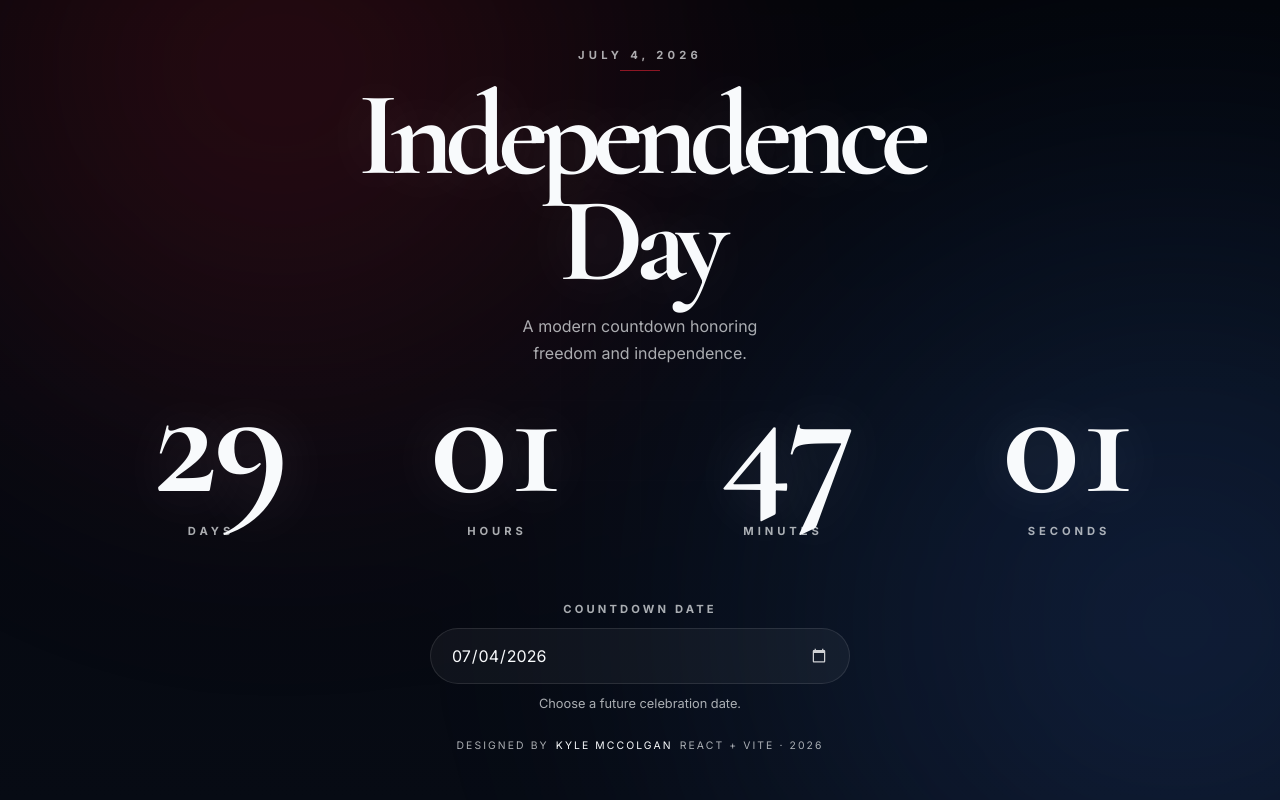
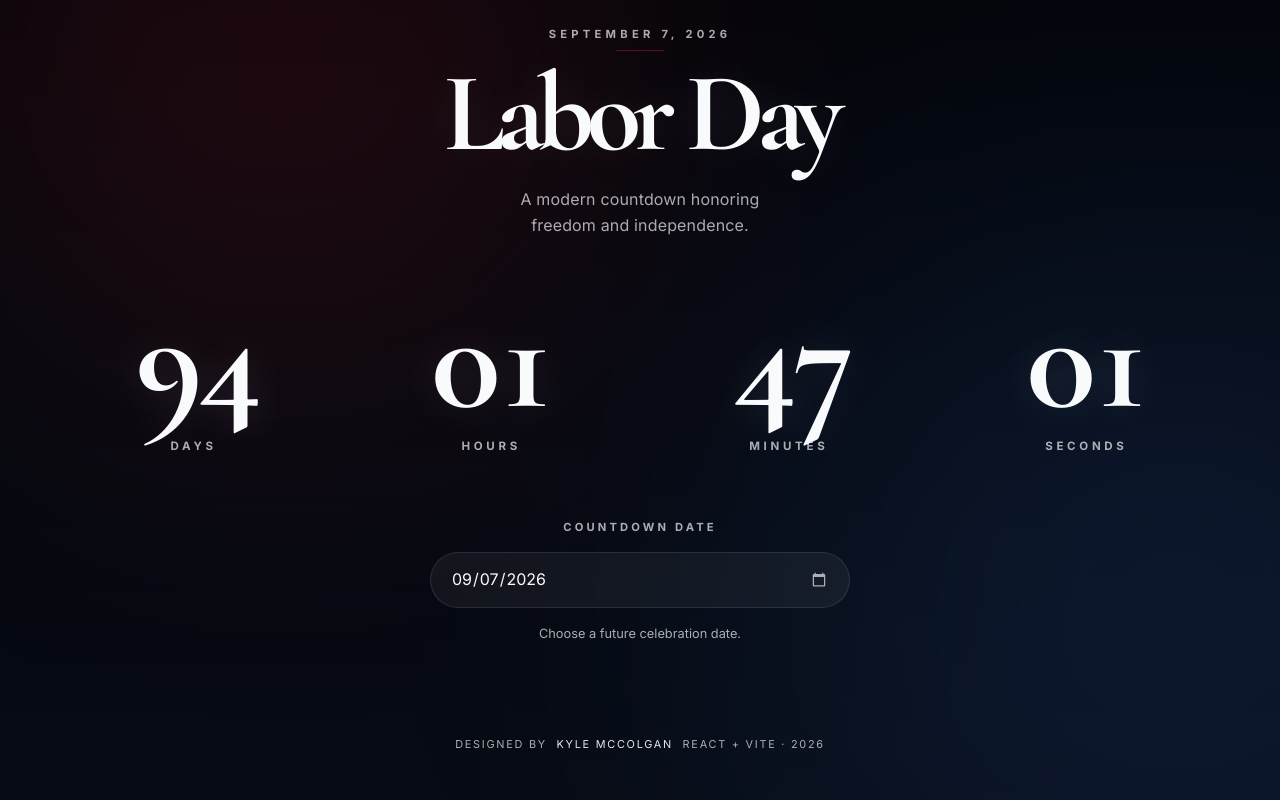
Before and after one commit to mcckyle/the-countdown, a React (Vite) app: page / in a window 1280 px wide. Built offline with nearby package versions, Linux system fonts and the light colour scheme.

Commit message:
Begin the Labor Day 2026 countdown.

```diff
--- a/index.html
+++ b/index.html
@@ -7,17 +7,25 @@
       content="width=device-width, initial-scale=1, viewport-fit=cover"
     />
 
-    <title>Independence Day Countdown • July 4, 2026</title>
+    <title>Labor Day Countdown • September 7, 2026</title>
     <meta
       name="description"
-      content="A modern Independence Day countdown experience counting down to July 4, 2026."
+      content="A modern Labor Day countdown experience counting down to September 7, 2026."
     />
 
     <!-- Open Graph Meta. -->
-    <meta property="og:title" content="Independence Day Countdown" />
-    <meta property="og:description" content="A modern countdown experience for Independence Day 2026." />
+    <meta property="og:title" content="Labor Day Countdown" />
+    <meta property="og:description" content="A modern countdown experience for Labor Day 2026." />
     <meta property="og:type" content="website" />
     <meta property="og:locale" content="en_US" />
+    <meta rel="canonical" href="https://mcckyle.github.io/the-countdown" />
+    <meta property="og:image" content="/images/labor-day-preview.png" />
+    <meta property="og:image:alt" content="Labor Day Countdown" />
+
+    <meta name="twitter:card" content="summary_large_image" />
+    <meta name="twitter:title" content="Labor Day Countdown" />
+    <meta name="twitter:description" content="A modern countdown experience for Labor Day 2026." />
+    <meta property="twitter:image" content="/images/labor-day-preview.png" />
 
     <!-- Theme. -->
     <meta name="theme-color" content="#03050a" />
@@ -43,7 +51,7 @@
 
   <body>
     <noscript>
-      JavaScript is required to view the Independence Day countdown.
+      JavaScript is required to view the Labor Day countdown.
     </noscript>
 
     <div id="root"></div>
--- a/src/App.css
+++ b/src/App.css
@@ -14,22 +14,22 @@
     display: flex;
     flex-direction: column;
     align-items: center;
-    padding: clamp(1rem, 4vw, 3rem);
+    padding: clamp(1rem, 2vw, 2rem) clamp(1rem, 5vw, 4rem) clamp(2rem, 4vw, 3rem);
     overflow: hidden;
 }
 
 /* ====================================
-   App Ambient Independence Atmosphere Styles.
+   App Ambient Atmosphere Styles.
 ======================================= */
 .app-shell::before
 {
     content: "";
     position: absolute;
     inset: -20%;
-    background: radial-gradient(circle at 30% 20%, rgba(185, 28, 45, 0.22), transparent 35%),
-                radial-gradient(circle at 80% 70%, rgba(59, 130, 246, 0.18), transparent 40%);
+    background: radial-gradient(circle at 30% 20%, rgba(185, 28, 45, 0.18), transparent 35%),
+                radial-gradient(circle at 80% 70%, rgba(59, 130, 246, 0.15), transparent 40%);
 
-    filter: blur(90px);
+    filter: blur(110px);
     z-index: -2;
 }
 
@@ -53,7 +53,7 @@
     );
     background-size: 80px 80px;
     mask-image: radial-gradient(circle, black, transparent 70%);
-    opacity: 0.25;
+    opacity: 0.16;
     pointer-events: none;
     z-index: -1;
 }
@@ -63,7 +63,7 @@
 ======================================= */
 .main
 {
-    width: min(100%, 1080px);
+    width: min(100%, 1200px);
     flex: 1;
     display: flex;
     flex-direction: column;
@@ -80,36 +80,33 @@
 .countdown-section
 {
     width: 100%;
-    padding: clamp(1.5rem, 6vw, 5rem);
+    padding: clamp(2rem, 7vw, 6rem);
     border-radius: var(--radius);
-    background: linear-gradient(180deg, rgba(255, 255, 255, 0.07), rgba(255, 255, 255, 0.035));
-    border: 1px solid var(--color-border);
+    background: linear-gradient(180deg, rgba(255, 255, 255, 0.075), rgba(255, 255, 255, 0.03));
+    border: 1px solid rgba(255, 255, 255, 0.090);
     backdrop-filter: blur(var(--glass-blur));
     box-shadow: var(--shadow-soft);
     overflow: hidden;
+}
+.countdown-section::before
+{
+    content: "";
+    position: absolute;
+    inset: 0;
+    pointer-events: none;
+
+    background: linear-gradient(
+        180deg,
+        rgba(255, 255, 255, 0.080),
+        transparent 30%
+    );
+    opacity: 0.70;
 }
 
 /* ====================================
    App Date Picker Width Styles.
 ======================================= */
 .date-section, .date-picker { width: min(100%, 420px); }
-
-/* ====================================
-   App Hover Effects Styles.
-======================================= */
-/*@media (hover: hover)
-{
-    .countdown-section
-    {
-        transition: transform var(--transition), box-shadow var(--transition), border-color var(--transition);
-    }
-    .countdown-section:hover
-    {
-        transform: translateY(-3px);
-        border-color: var(--color-border-strong);
-        box-shadow: var(--shadow-raised);
-    }
-}*/
 
 /* ====================================
    App Media Query Styles.
--- a/src/App.jsx
+++ b/src/App.jsx
@@ -1,10 +1,9 @@
 //Filename: App.jsx
 //Author: Kyle McColgan
-//Date: 1 July 2026
+//Date: 1 August 2026
 //Description: This file contains the entry component for the Countdown React project.
 
 import { useState } from "react";
-
 import Header from "./components/Header/Header.jsx";
 import Countdown from "./components/Countdown/Countdown.jsx";
 import DatePicker from "./components/DatePicker/DatePicker.jsx";
@@ -14,18 +13,18 @@ import "./App.css";
 
 function App()
 {
-  //Target date: Independence Day 2026 (July 4, 2026).
-  const [targetDate, setTargetDate] = useState("2026-07-04T00:00:00");
+  //Target date: Labor Day 2026 (September 7, 2026).
+  const [targetDate, setTargetDate] = useState("2026-09-07T00:00:00");
   const today = new Date().toISOString().split("T")[0];
 
-  function handleDateChange(e)
+  const handleDateChange = ({ target }) =>
   {
-    const date = e.target.value;
+    if (!target.value)
+    {
+      return;
+    }
 
-    if (date)
-    {
-      setTargetDate(`${date}T00:00:00`);
-    }
+    setTargetDate(`${target.value}T00:00:00`);
   };
 
     return (
--- a/src/components/Countdown/Countdown.css
+++ b/src/components/Countdown/Countdown.css
@@ -7,8 +7,8 @@
 {
     width: 100%;
     display: grid;
-    grid-template-columns: repeat(4, 1fr);
-    gap: clamp(1rem, 5vw, 4rem);
+    grid-template-columns: repeat(4, minmax(0, 1fr));
+    gap: clamp(1.25rem, 3vw, 3rem);
     align-items: center;
 }
 
@@ -17,10 +17,12 @@
 ======================================= */
 .time-unit
 {
+    position: relative;
     display: flex;
     flex-direction: column;
     align-items: center;
     text-align: center;
+    padding-inline: clamp(0.25rem, 1vw, 1rem);
 }
 
 /* ====================================
@@ -29,14 +31,15 @@
 .time-value
 {
     font-family: var(--heading-font);
-    font-size: clamp(4rem, 14vw, 10rem);
+    font-size: clamp(4.25rem, 13vw, 9rem);
     font-weight: 700;
+    font-feature-settings: "tnum";
     font-variant-numeric: tabular-nums;
 
     line-height: 0.85;
     letter-spacing: -0.07em;
     color: var(--color-text);
-    text-shadow: 0 0 60px rgba(255, 255, 255, 0.14);
+    text-shadow: 0 0 42px rgba(255, 255, 255, 0.12);
 
     animation: countdownTick 400ms ease both;
 }
@@ -47,9 +50,9 @@
 .time-label
 {
     margin-top: 1rem;
-    font-size: 0.7rem;
+    font-size: 0.72rem;
     font-weight: 700;
-    letter-spacing: 0.35em;
+    letter-spacing: 0.32em;
     text-transform: uppercase;
     color: var(--color-text-muted);
 }
@@ -57,16 +60,15 @@
 /* ====================================
    Countdown Completion State Styles.
 ======================================= */
-.countdown.complete
+.countdown-complete
 {
-    min-height: 260px;
-
+    min-height: 18rem;
     display: flex;
     flex-direction: column;
     align-items: center;
     justify-content: center;
     text-align: center;
-    gap: 1rem;
+    gap: 1.25rem;
 }
 .complete-date
 {
@@ -80,20 +82,11 @@
 .complete-subtitle { margin: 0; color: var(--color-text-muted); max-width: 34ch; }
 
 /* ====================================
-   Countdown Desktop Hover Styles.
-======================================= */
-/*@media (hover: hover)
-{
-    .time-unit { transition: transform var(--transition); }
-    .time-unit:hover { transform: translateY(-4px); }
-}*/
-
-/* ====================================
    Countdown Animations Styles.
 ======================================= */
 @keyframes countdownTick
 {
-    from { opacity: 0.6; transform: translateY(4px); }
+    from { opacity: 0.72; transform: translateY(2px); }
     to { opacity: 1; transform: translateY(0); }
 }
 
--- a/src/components/Countdown/Countdown.jsx
+++ b/src/components/Countdown/Countdown.jsx
@@ -1,6 +1,6 @@
 //Filename: Countdown.jsx
 //Author: Kyle McColgan
-//Date: 1 July 2026
+//Date: 1 August 2026
 //Description: This file contains the parent component for the Countdown React project.
 
 import { useState, useEffect } from "react";
@@ -42,8 +42,8 @@ function Countdown({ targetDate })
         className="countdown countdown-complete"
         aria-live="polite"
       >
-        <p className="complete-date">July 4, 2026</p>
-        <h2 className="complete-title">Happy Independence Day</h2>
+        <p className="complete-date">September 7, 2026</p>
+        <h2 className="complete-title">Happy Labor Day</h2>
         <p className="complete-subtitle">Honoring freedom and independence.</p>
       </section>
     );
@@ -54,14 +54,15 @@ function Countdown({ targetDate })
       className="countdown"
       role="timer"
       aria-live="polite"
+      aria-label="Time remaining until the selected date"
     >
       {UNITS.map(({ key, label }) => (
-        <div key={key} className="time-unit">
+        <article key={key} className="time-unit" aria-label={`${timeLeft[key]} ${label}`}>
           <span className="time-value">
             {String(timeLeft[key]).padStart(2, "0")}
           </span>
-          <span className="time-label">{label}</span>
-        </div>
+          <span className="time-label" aria-hidden="true">{label}</span>
+        </article>
       ))}
     </section>
   );
--- a/src/components/DatePicker/DatePicker.css
+++ b/src/components/DatePicker/DatePicker.css
@@ -5,10 +5,10 @@
 ======================================= */
 .date-picker
 {
-    width: min(100%, 420px);
+    width: min(100%, 400px);
     display: flex;
     flex-direction: column;
-    gap: 0.75rem;
+    gap: 1rem;
 }
 
 /* ====================================
@@ -32,9 +32,10 @@
     width: 100%;
     min-height: 3.5rem;
     padding: 0.85rem 1.25rem;
+    line-height: 1.2;
 
     color: var(--color-text);
-    background: rgba(255, 255, 255, 0.045);
+    background: rgba(255, 255, 255, 0.05);
 
     border: 1px solid var(--color-border);
     border-radius: 999px;
@@ -52,7 +53,7 @@
 {
     outline: none;
     border-color: var(--color-border-strong);
-    box-shadow: 0 0 0 5px rgba(255, 255, 255, 0.06);
+    box-shadow: 0 0 0 4px rgba(59, 130, 246, 0.18);
 }
 .date-help { margin: 0; text-align: center; font-size: 0.8rem; color: var(--color-text-muted); }
 
@@ -62,5 +63,8 @@
 .date-input::-webkit-calendar-picker-indicator
 {
     cursor: pointer;
-    opacity: 0.8;
+    opacity: 0.65;
+
+    transition: opacity var(--transition);
 }
+.date-input:hover::-webkit-calendar-picker-indicator { opacity: 0.90; }
--- a/src/components/DatePicker/DatePicker.jsx
+++ b/src/components/DatePicker/DatePicker.jsx
@@ -1,6 +1,6 @@
 //Filename: DatePicker.jsx
 //Author: Kyle McColgan
-//Date: 1 July 2026
+//Date: 1 August 2026
 //Description: This file contains the entry component for the Countdown React project.
 
 import "./DatePicker.css";
@@ -8,8 +8,8 @@ import "./DatePicker.css";
 export default function DatePicker ({ value, minDate, onChange })
 {
   return (
-    <section className="date-picker">
-      <label htmlFor="countdown-date" className="date-label">
+    <section className="date-picker" aria-labelledby="countdown-date-label">
+      <label htmlFor="countdown-date" className="date-label" id="countdown-date-label">
         Countdown Date
       </label>
 
@@ -20,9 +20,10 @@ export default function DatePicker ({ value, minDate, onChange })
           value={value}
           min={minDate}
           onChange={onChange}
+          aria-describedby="countdown-date-help"
         />
 
-      <p className="date-help">
+      <p className="date-help" id="countdown-date-help">
         Choose a future celebration date.
       </p>
     </section>
--- a/src/components/Footer/Footer.css
+++ b/src/components/Footer/Footer.css
@@ -11,7 +11,7 @@
 
     display: flex;
     justify-content: center;
-    padding-top: 1.5rem;
+    padding-top: 2rem;
 }
 
 /* ====================================
@@ -24,12 +24,13 @@
     align-items: center;
     justify-content: center;
     flex-wrap: wrap;
-    gap: 0.45rem;
+    gap: 0.60rem;
 
-    font-size: 0.65rem;
-    letter-spacing: 0.2em;
+    font-size: 0.68rem;
+    letter-spacing: 0.16em;
     text-transform: uppercase;
     text-align: center;
+    text-wrap: balance;
     color: var(--color-text-muted);
 }
 
@@ -39,6 +40,7 @@
 .footer-link
 {
     color: var(--color-text);
+    opacity: 0.92;
 
     transition: color var(--transition), opacity var(--transition);
 }
@@ -48,7 +50,7 @@
 ======================================= */
 @media (hover: hover)
 {
-    .footer-link:hover { color: var(--color-accent); opacity: 0.9; }
+    .footer-link:hover { color: var(--color-accent); opacity: 1; }
 }
 
 /* ====================================
--- a/src/components/Footer/Footer.jsx
+++ b/src/components/Footer/Footer.jsx
@@ -1,6 +1,6 @@
 //Filename: Footer.jsx
 //Author: Kyle McColgan
-//Date: 1 July 2026
+//Date: 1 August 2026
 //Description: This file contains the Footer component for the Countdown React project.
 
 import "./Footer.css";
@@ -10,7 +10,7 @@ function Footer()
   const year = new Date().getFullYear();
 
   return (
-    <footer className="footer">
+    <footer className="footer" aria-label="Site footer">
       <p className="footer-text">
         <span>Designed by</span>
         <a
--- a/src/components/Header/Header.css
+++ b/src/components/Header/Header.css
@@ -12,9 +12,9 @@
     flex-direction: column;
     align-items: center;
     text-align: center;
-    gap: clamp(0.75rem, 2vw, 1.25rem);
+    gap: clamp(0.90rem, 2vw, 1.4rem);
 
-    animation: fadeIn 0.8s var(--transition) both;
+    animation: fadeIn 0.8s var(--transition) 0.08s both;
 }
 
 /* ====================================
@@ -38,11 +38,11 @@
     position: absolute;
     left: 50%;
     bottom: -0.55rem;
-    width: 2.5rem;
+    width: 3rem;
     height: 1px;
     transform: translateX(-50%);
     background: var(--color-accent);
-    opacity: 0.75;
+    opacity: 0.45;
 }
 
 /* ====================================
@@ -50,12 +50,12 @@
 ======================================= */
 .header-title
 {
-    max-width: 12ch;
-    font-size: clamp(3.5rem, 11vw, 7.5rem);
+    max-width: 14ch;
+    font-size: clamp(3.75rem, 10vw, 7rem);
     line-height: 0.88;
     letter-spacing: -0.07em;
     text-wrap: balance;
-    text-shadow: 0 0 60px rgba(255, 255, 255, 0.12);
+    text-shadow: 0 0 42px rgba(255, 255, 255, 0.10);
 }
 
 /* ====================================
@@ -64,35 +64,14 @@
 .header-subtitle
 {
     margin: 0;
-    max-width: 42ch;
+    max-width: 38ch;
     font-size: clamp(0.9rem, 2vw, 1rem);
-    line-height: 1.7;
+    line-height: 1.65;
+    letter-spacing: 0.01em;
 
     color: var(--color-text-muted);
     text-wrap: balance;
 }
-
-/* ====================================
-   Header Animations Styles.
-======================================= */
-/*@keyframes fadeInUp
-{
-    from { opacity: 0; transform: translateY(10px); }
-    to { opacity: 1; transform: translateY(0); }
-}
-
-@keyframes titlePop
-{
-    0% { opacity: 0; transform: scale(0.9); }
-    70% { opacity: 1; transform: scale(1.06); }
-    100% { transform: scale(1); }
-}
-
-@keyframes pulse
-{
-    0% { transform: translateY(-0.05em) scale(1); opacity: 0.75; }
-    100% { transform: translateY(-0.1em) scale(1.02); opacity: 0.85; }
-}*/
 
 /* ====================================
    Header Media Queries Styles.
--- a/src/components/Header/Header.jsx
+++ b/src/components/Header/Header.jsx
@@ -1,6 +1,6 @@
 //Filename: Header.jsx
 //Author: Kyle McColgan
-//Date: 1 July 2026
+//Date: 1 August 2026
 //Description: This file contains the Header component for the Countdown React project.
 
 import "./Header.css";
@@ -8,10 +8,10 @@ import "./Header.css";
 function Header()
 {
   return (
-    <header className="header">
-      <p className="header-eyebrow">July 4, 2026</p>
-      <h1 className="header-title">Independence Day</h1>
-      <p className="header-subtitle">
+    <header className="header" aria-labelledby="countdown-title" aria-describedby="countdown-description">
+      <p className="header-eyebrow">September 7, 2026</p>
+      <h1 id="countdown-title" className="header-title">Labor Day</h1>
+      <p id="countdown-description" className="header-subtitle">
         A modern countdown honoring freedom and independence.
       </p>
     </header>
--- a/src/index.css
+++ b/src/index.css
@@ -35,12 +35,15 @@
    Base Layout Styles.
 ======================================= */
 html, body, #root { min-height: 100%; }
-html { background: var(--color-bg); }
+#root { display: flex; }
+html { background: var(--color-bg); scroll-behavior: smooth; }
 body
 {
     margin: 0;
     font-family: var(--main-font);
     color: var(--color-text);
+    line-height: 1.5;
+    text-rendering: optimizeLegibility;
     background: linear-gradient(180deg, var(--color-bg), var(--color-bg-soft));
 
     -webkit-font-smoothing: antialiased;
@@ -77,7 +80,7 @@ a:hover { color: var(--color-accent); }
 /* ====================================
    Accessibility Styles.
 ======================================= */
-:focus-visible { outline: 2px solid white; outline-offset: 4px; }
+:focus-visible { outline: 2px solid var(--color-secondary); outline-offset: 3px; }
 
 /* ====================================
    Selection Styles.
@@ -98,9 +101,11 @@ a:hover { color: var(--color-accent); }
 ======================================= */
 @media (prefers-reduced-motion: reduce)
 {
+    html { scroll-behavior: auto; }
     *, *::before, *::after
     {
         transition-duration: 0.01ms !important;
         animation-duration: 0.01ms !important;
+        animation-iteration-count: 1 !important;
     }
 }
```
Also changed, not shown: 1 other file (tests, documents, lock files or other folders).
